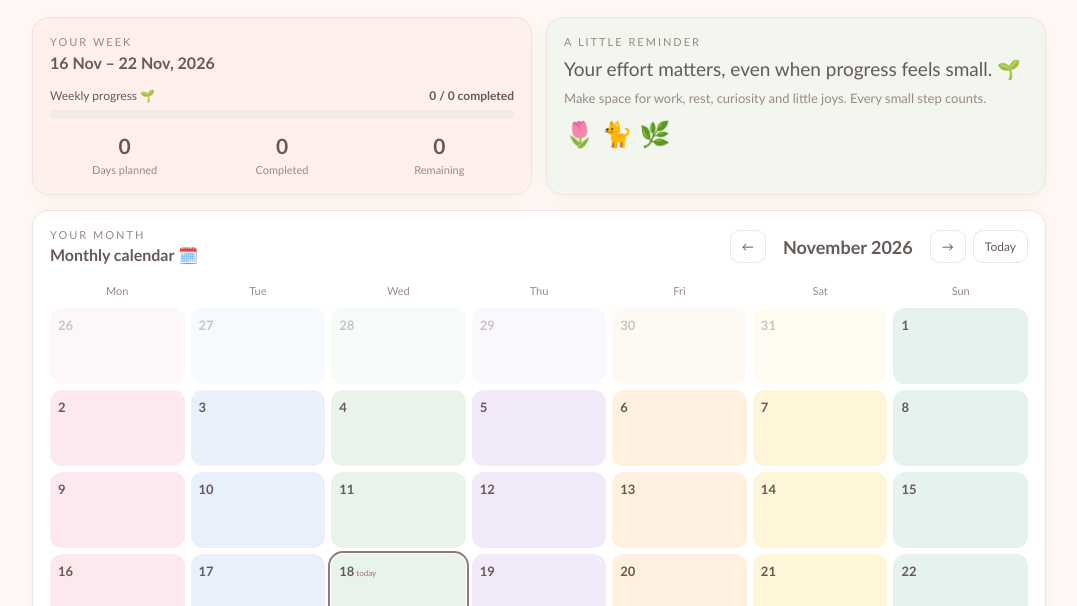
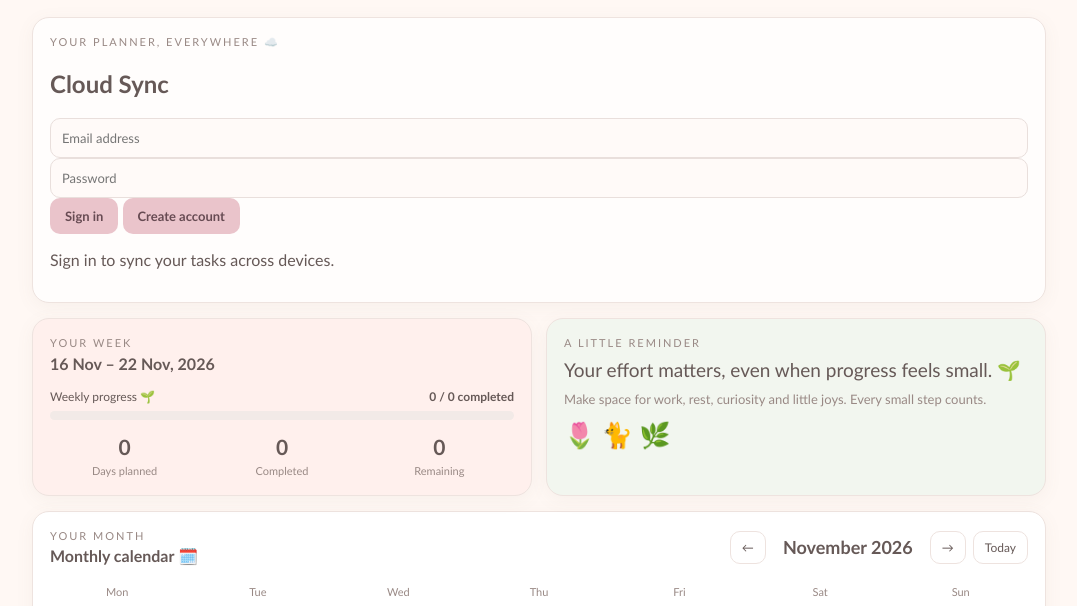
Before and after one commit to MindworkwithKeerti/Planner, a plain HTML site: page index.html in a window 1280 px wide. Shown: the part 114-720 px from the top of the page, without its empty margins (101-1178 px from the left). Drawn offline with nearby package versions, Linux system fonts and the light colour scheme.

Commit message:
Update index.html

```diff
--- a/index.html
+++ b/index.html
@@ -82,7 +82,24 @@ input,select{min-width:0;width:100%;border:1px solid #e9dfdc;border-radius:10px;
  <div><div class="eyebrow">わたしの毎日 · MY LITTLE PLANNER</div><h1>Sakura Days 🌸</h1><div class="subtitle">A colourful little life, one day at a time.</div></div>
  <div class="mascot">🐰</div>
 </header>
+<section class="panel" style="margin-bottom:15px;background:#fffdfc">
+  <div class="eyebrow">YOUR PLANNER, EVERYWHERE ☁️</div>
+  <h2>Cloud Sync</h2>
 
+  <div id="authSignedOut">
+    <input id="authEmail" type="email" placeholder="Email address">
+    <input id="authPassword" type="password" placeholder="Password">
+    <button class="add-btn" id="signInButton" type="button">Sign in</button>
+    <button class="add-btn" id="signUpButton" type="button">Create account</button>
+  </div>
+
+  <div id="authSignedIn" hidden>
+    <span id="signedInEmail"></span>
+    <button class="add-btn" id="signOutButton" type="button">Sign out</button>
+  </div>
+
+  <p id="authStatus">Sign in to sync your tasks across devices.</p>
+</section>
 <div class="top-grid">
  <section class="panel week-summary">
   <div class="eyebrow">YOUR WEEK</div><div id="weekRange" style="font-weight:700;margin-top:5px"></div>
```
